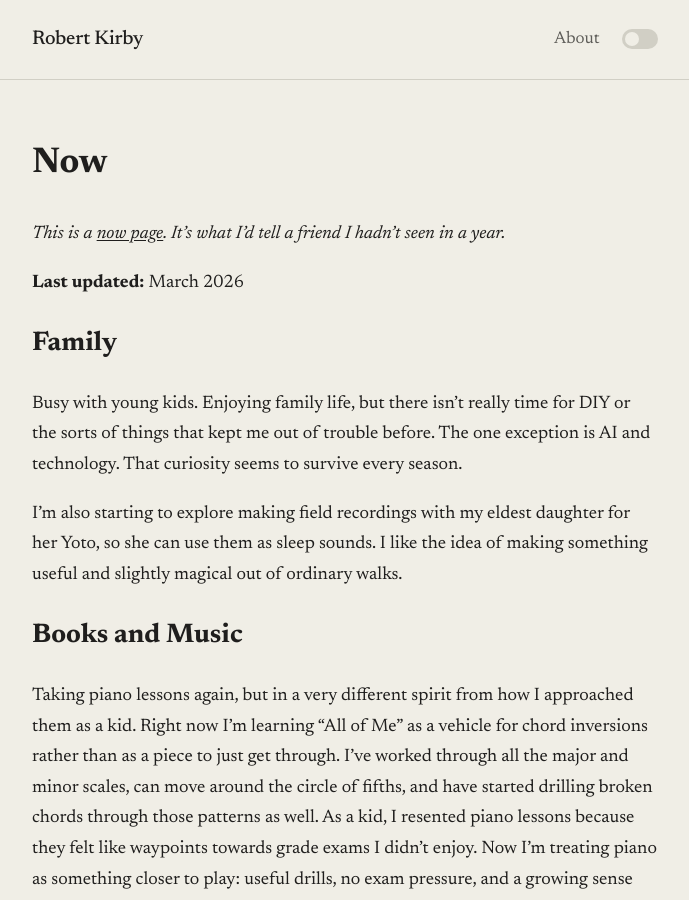
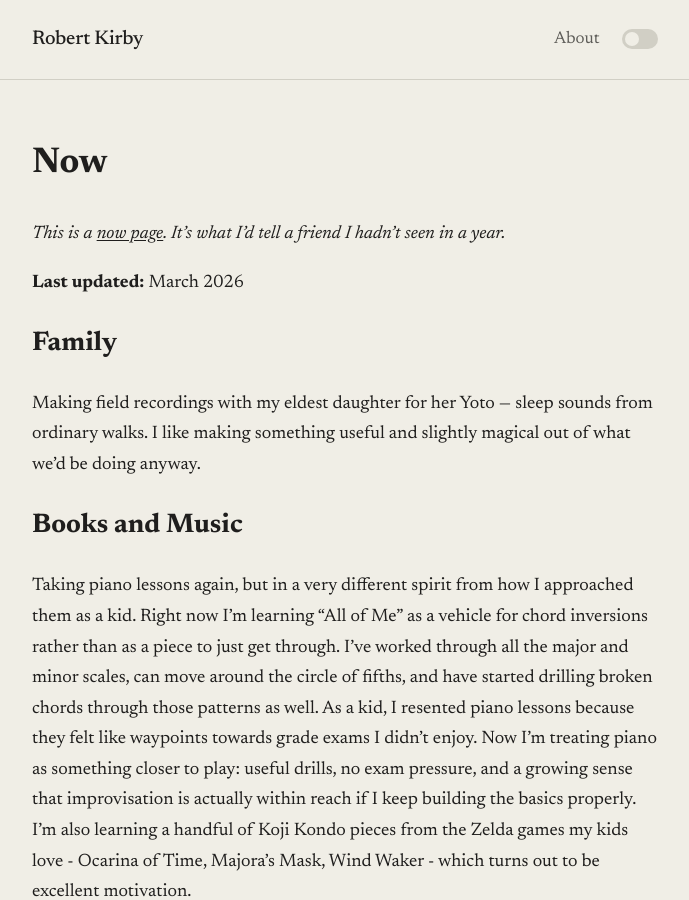
Before and after one commit to rob137/rob137.github.io, a Jekyll site: the page built from now.md, in a window 1280 px wide and 900 px high. Shown: the whole window, without its empty margins (295-984 px from the left). Built offline with Jekyll 4.4.1, drawn with Linux system fonts in a browser that asks for light colours.

Commit message:
now page: cut family section

```diff
--- a/now.md
+++ b/now.md
@@ -11,9 +11,7 @@
 
 ## Family
 
-Busy with young kids. Enjoying family life, but there isn't really time for DIY or the sorts of things that kept me out of trouble before. The one exception is AI and technology. That curiosity seems to survive every season.
-
-I'm also starting to explore making field recordings with my eldest daughter for her Yoto, so she can use them as sleep sounds. I like the idea of making something useful and slightly magical out of ordinary walks.
+Making field recordings with my eldest daughter for her Yoto — sleep sounds from ordinary walks. I like making something useful and slightly magical out of what we'd be doing anyway.
 
 ## Books and Music
 
```
